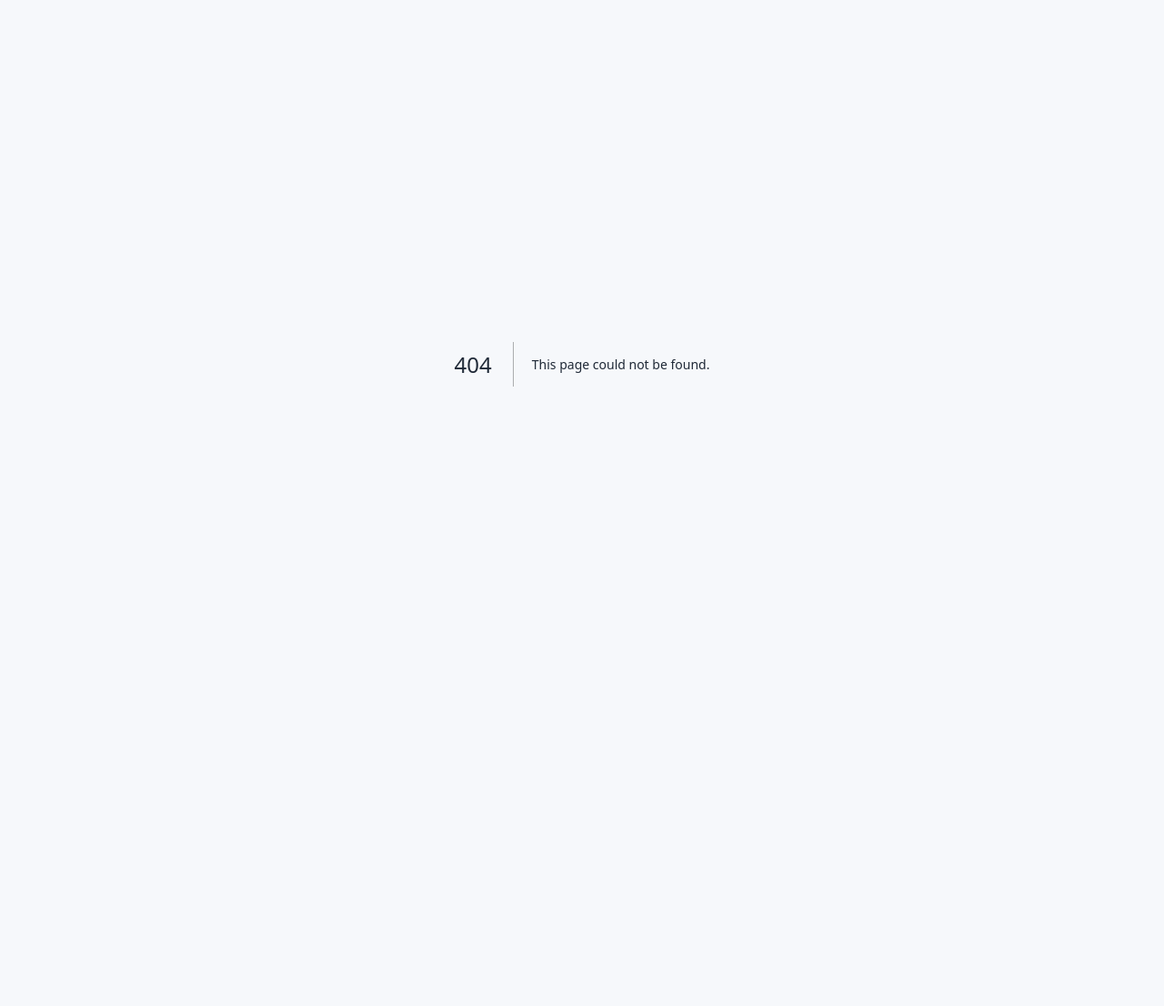
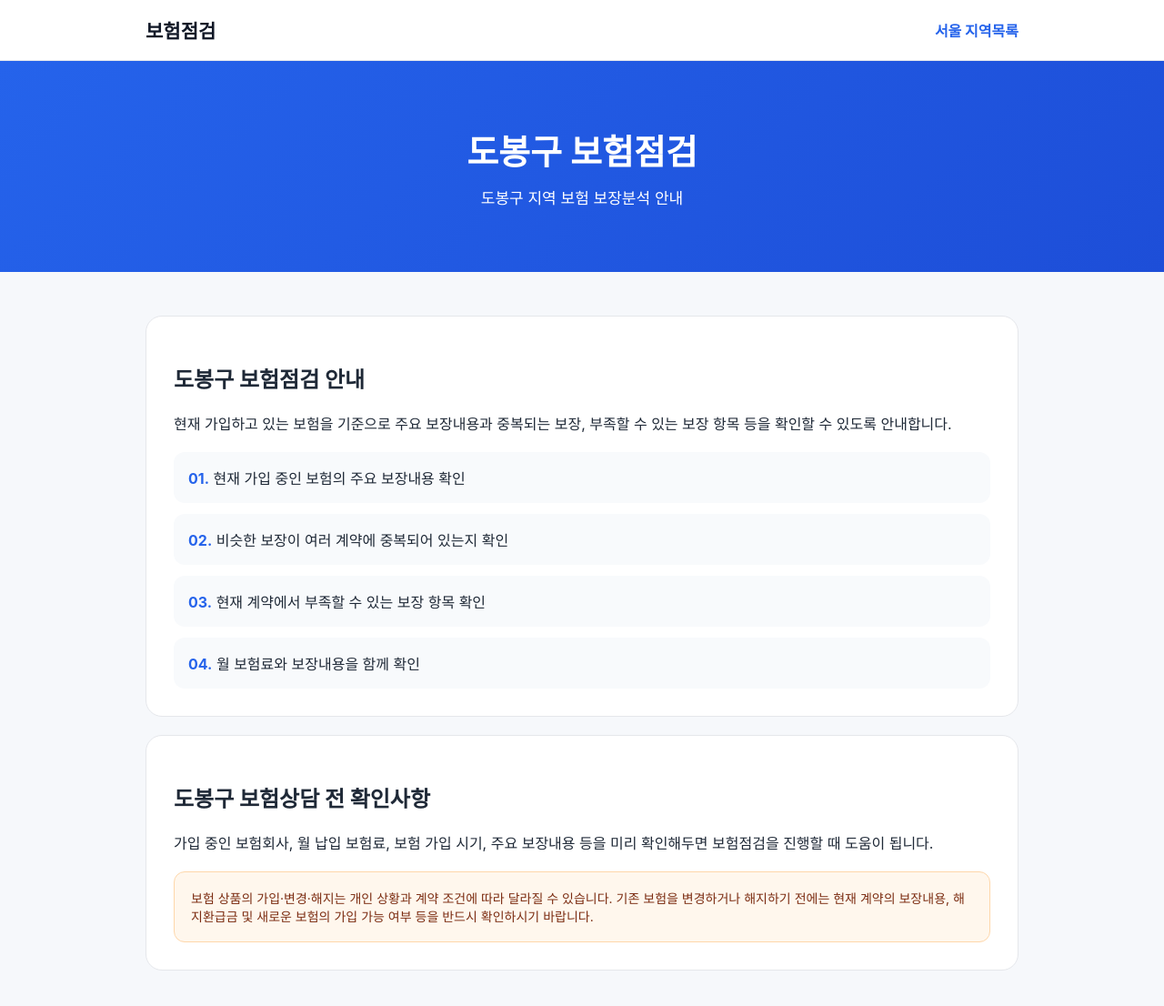
Before and after one commit to dytjq4890-ux/my-homepage, a Next.js app: page /region/seoul/dobong in a window 1280 px wide. Before the commit this address had no page. Shown: the top 1106 px of the page at 91% size. Before the commit the page ends 800 px from the top, so only its background shows below. Built offline with nearby package versions, Linux system fonts and the light colour scheme.

Commit message:
Create page.tsx

```diff
--- /dev/null
+++ b/app/region/seoul/[district]/page.tsx
@@ -0,0 +1,285 @@
+import type { Metadata } from "next";
+import Link from "next/link";
+import { notFound } from "next/navigation";
+
+const SITE_URL =
+  "https://my-homepage-red-theta.vercel.app";
+
+const districts = {
+  gangnam: "강남구",
+  gangdong: "강동구",
+  gangbuk: "강북구",
+  gangseo: "강서구",
+  gwanak: "관악구",
+  gwangjin: "광진구",
+  guro: "구로구",
+  geumcheon: "금천구",
+  nowon: "노원구",
+  dobong: "도봉구",
+  dongdaemun: "동대문구",
+  dongjak: "동작구",
+  mapo: "마포구",
+  seodaemun: "서대문구",
+  seocho: "서초구",
+  seongdong: "성동구",
+  seongbuk: "성북구",
+  songpa: "송파구",
+  yangcheon: "양천구",
+  yeongdeungpo: "영등포구",
+  yongsan: "용산구",
+  eunpyeong: "은평구",
+  jongno: "종로구",
+  jung: "중구",
+  jungnang: "중랑구",
+} as const;
+
+type DistrictSlug = keyof typeof districts;
+
+type Props = {
+  params: Promise<{
+    district: string;
+  }>;
+};
+
+export function generateStaticParams() {
+  return Object.keys(districts).map((district) => ({
+    district,
+  }));
+}
+
+export async function generateMetadata({
+  params,
+}: Props): Promise<Metadata> {
+  const { district } = await params;
+
+  if (!(district in districts)) {
+    return {};
+  }
+
+  const districtName =
+    districts[district as DistrictSlug];
+
+  return {
+    title: `${districtName} 보험점검 | 보험 보장분석 상담`,
+
+    description:
+      `${districtName} 보험점검 및 보험 보장분석 안내. ` +
+      `현재 가입한 보험의 보장내용, 중복보장, ` +
+      `부족할 수 있는 보장 등을 확인해보세요.`,
+
+    keywords: [
+      `${districtName}보험점검`,
+      `${districtName}보험상담`,
+      `${districtName}보험분석`,
+      `${districtName}보장분석`,
+      "보험점검",
+      "보험보장분석",
+    ],
+
+    alternates: {
+      canonical:
+        `${SITE_URL}/region/seoul/${district}`,
+    },
+
+    openGraph: {
+      title:
+        `${districtName} 보험점검 | 보험 보장분석`,
+      description:
+        `${districtName} 지역 보험점검 및 보장분석 안내`,
+      url:
+        `${SITE_URL}/region/seoul/${district}`,
+      type: "website",
+    },
+  };
+}
+
+export default async function DistrictPage({
+  params,
+}: Props) {
+  const { district } = await params;
+
+  if (!(district in districts)) {
+    notFound();
+  }
+
+  const districtName =
+    districts[district as DistrictSlug];
+
+  return (
+    <>
+      <header
+        style={{
+          background: "#ffffff",
+          borderBottom: "1px solid #e5e7eb",
+        }}
+      >
+        <div
+          style={{
+            maxWidth: "960px",
+            margin: "0 auto",
+            padding: "18px 20px",
+            display: "flex",
+            justifyContent: "space-between",
+            alignItems: "center",
+          }}
+        >
+          <Link
+            href="/"
+            style={{
+              fontSize: "21px",
+              fontWeight: 800,
+              textDecoration: "none",
+              color: "#111827",
+            }}
+          >
+            보험점검
+          </Link>
+
+          <Link
+            href="/region/seoul"
+            style={{
+              color: "#2563eb",
+              fontWeight: 700,
+              textDecoration: "none",
+            }}
+          >
+            서울 지역목록
+          </Link>
+        </div>
+      </header>
+
+      <section
+        style={{
+          background:
+            "linear-gradient(135deg, #2563eb, #1d4ed8)",
+          color: "#ffffff",
+          textAlign: "center",
+          padding: "70px 20px",
+        }}
+      >
+        <h1
+          style={{
+            fontSize: "38px",
+            margin: "0 0 12px",
+          }}
+        >
+          {districtName} 보험점검
+        </h1>
+
+        <p
+          style={{
+            margin: 0,
+            fontSize: "17px",
+          }}
+        >
+          {districtName} 지역 보험 보장분석 안내
+        </p>
+      </section>
+
+      <main
+        style={{
+          maxWidth: "960px",
+          margin: "0 auto",
+          padding: "48px 20px",
+        }}
+      >
+        <section
+          style={{
+            background: "#ffffff",
+            border: "1px solid #e5e7eb",
+            borderRadius: "18px",
+            padding: "30px",
+            marginBottom: "20px",
+          }}
+        >
+          <h2>
+            {districtName} 보험점검 안내
+          </h2>
+
+          <p>
+            현재 가입하고 있는 보험을 기준으로
+            주요 보장내용과 중복되는 보장,
+            부족할 수 있는 보장 항목 등을
+            확인할 수 있도록 안내합니다.
+          </p>
+
+          <div
+            style={{
+              display: "grid",
+              gap: "12px",
+              marginTop: "20px",
+            }}
+          >
+            {[
+              "현재 가입 중인 보험의 주요 보장내용 확인",
+              "비슷한 보장이 여러 계약에 중복되어 있는지 확인",
+              "현재 계약에서 부족할 수 있는 보장 항목 확인",
+              "월 보험료와 보장내용을 함께 확인",
+            ].map((text, index) => (
+              <div
+                key={text}
+                style={{
+                  padding: "16px",
+                  background: "#f8fafc",
+                  borderRadius: "12px",
+                }}
+              >
+                <strong
+                  style={{
+                    color: "#2563eb",
+                  }}
+                >
+                  {String(index + 1).padStart(2, "0")}.
+                </strong>{" "}
+                {text}
+              </div>
+            ))}
+          </div>
+        </section>
+
+        <section
+          style={{
+            background: "#ffffff",
+            border: "1px solid #e5e7eb",
+            borderRadius: "18px",
+            padding: "30px",
+          }}
+        >
+          <h2>
+            {districtName} 보험상담 전 확인사항
+          </h2>
+
+          <p>
+            가입 중인 보험회사,
+            월 납입 보험료,
+            보험 가입 시기,
+            주요 보장내용 등을
+            미리 확인해두면
+            보험점검을 진행할 때 도움이 됩니다.
+          </p>
+
+          <div
+            style={{
+              marginTop: "20px",
+              padding: "18px",
+              background: "#fff7ed",
+              border: "1px solid #fed7aa",
+              borderRadius: "12px",
+              color: "#7c2d12",
+              fontSize: "14px",
+            }}
+          >
+            보험 상품의 가입·변경·해지는
+            개인 상황과 계약 조건에 따라
+            달라질 수 있습니다.
+            기존 보험을 변경하거나 해지하기 전에는
+            현재 계약의 보장내용,
+            해지환급금 및 새로운 보험의
+            가입 가능 여부 등을
+            반드시 확인하시기 바랍니다.
+          </div>
+        </section>
+      </main>
+    </>
+  );
+}
```
